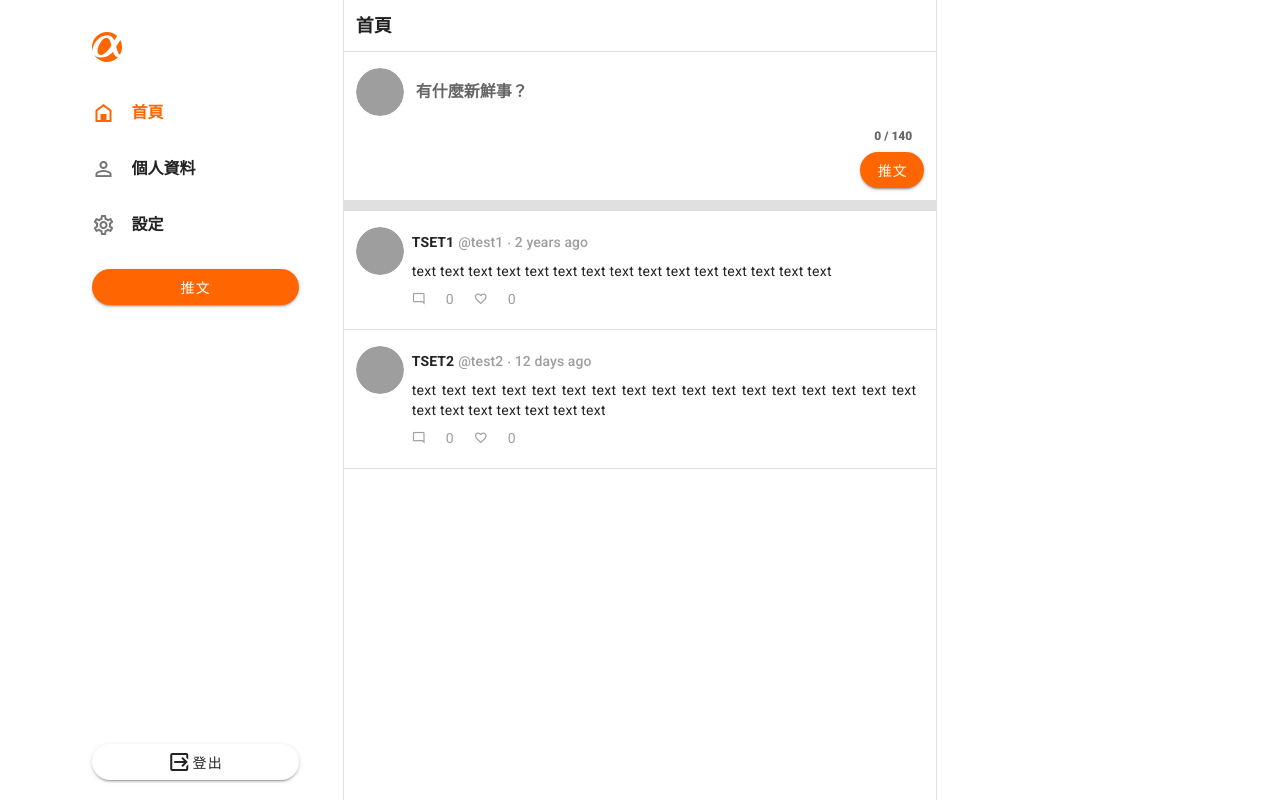
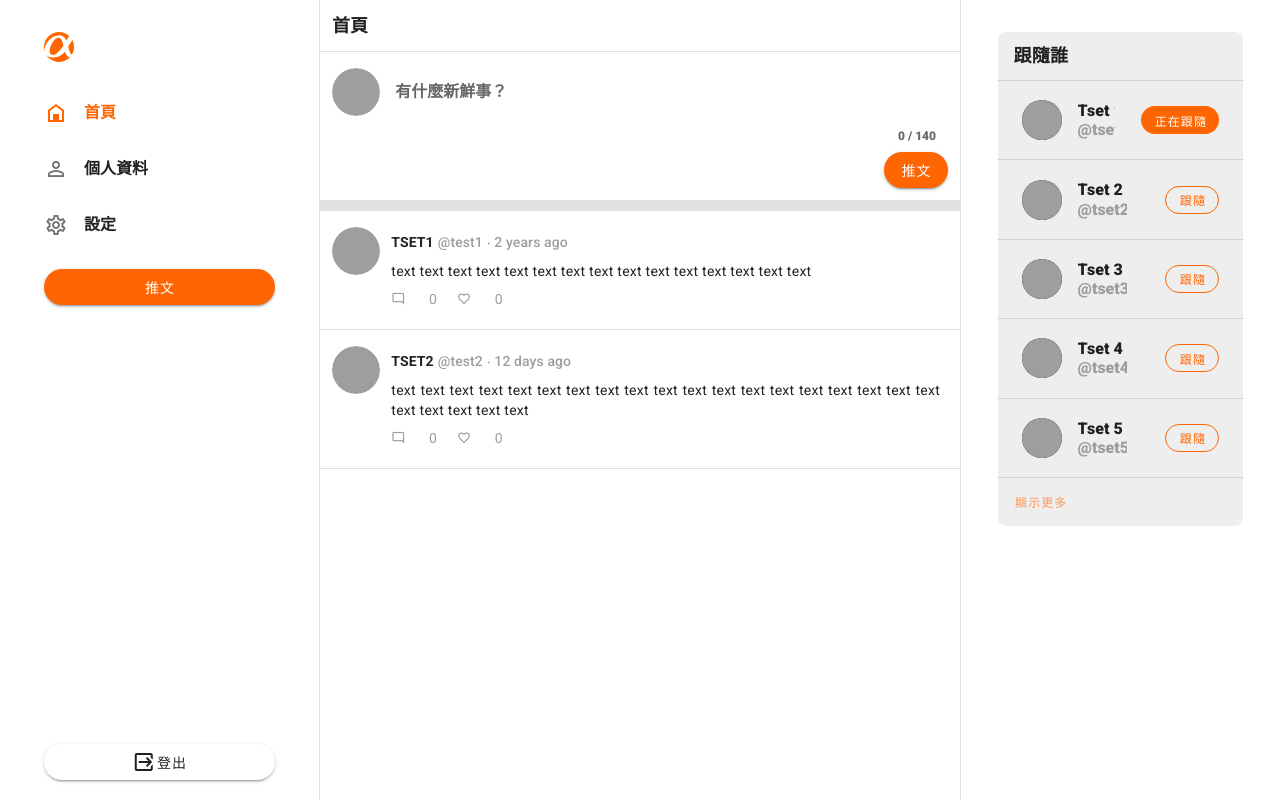
Before and after one commit to fogjogger1992/simple-twitter, a Vue app: page /#/home in a window 1280 px wide. Built offline with nearby package versions, Linux system fonts and the light colour scheme; grey boxes are pictures that could not be loaded.

Commit message:
Add TopUsers
Add TopUsers as a component
Modify Home UI

```diff
--- a/src/components/TopUsers.vue
+++ b/src/components/TopUsers.vue
@@ -0,0 +1,198 @@
+<template>
+  <v-row class="justify-center ma-0 pa-0">
+    <v-col cols="10" class="mt-5 pa-0">
+      <v-card flat class="mx-auto grey lighten-3 rounded-lg">
+        <v-card-title class="py-2">
+          <span class="font-weight-bold" style="font-size: 18px">跟隨誰</span>
+        </v-card-title>
+        <v-divider></v-divider>
+        <v-card-actions
+          v-for="userIndex in usersToShow"
+          :key="topUsers[userIndex - 1].account"
+          style="border-bottom: thin solid rgba(0, 0, 0, 0.12)"
+        >
+          <v-list-item class="grow">
+            <v-list-item-avatar color="grey darken-3">
+              <v-img
+                class="elevation-6"
+                alt=""
+                :src="topUsers[userIndex - 1].image"
+              ></v-img>
+            </v-list-item-avatar>
+
+            <v-list-item-content class="flex-shrink-1">
+              <v-list-item-title class="py-0 my-0"
+                ><p subtitle-2 font-weight-bold class="py-0 my-0">
+                  {{ topUsers[userIndex - 1].name }}
+                </p></v-list-item-title
+              >
+              <v-list-item-title class="py-0 my-0"
+                ><p subtitle-2 font-weight-bold class="grey--text py-0 my-0">
+                  @{{ topUsers[userIndex - 1].account }}
+                </p></v-list-item-title
+              >
+            </v-list-item-content>
+
+            <v-row align="center" justify="end">
+              <v-btn
+                v-if="!topUsers[userIndex - 1].isFollowed"
+                @click.stop.prevent="
+                  addFollowed(topUsers[userIndex - 1].account)
+                "
+                rounded
+                outlined
+                small
+                color="primary"
+                class="mr-3"
+              >
+                跟隨
+              </v-btn>
+              <v-btn
+                v-else
+                @click.stop.prevent="
+                  removeFollowed(topUsers[userIndex - 1].account)
+                "
+                rounded
+                small
+                elevation="0"
+                color="primary"
+                class="mr-3"
+              >
+                正在跟隨
+              </v-btn>
+            </v-row>
+          </v-list-item>
+        </v-card-actions>
+        <v-list-item
+          v-if="usersToShow < topUsers.length || topUsers.length > usersToShow"
+        >
+          <v-row class="py-2">
+            <v-btn
+              color="primary"
+              plain
+              small
+              elevation="0"
+              @click.stop.prevent="showMore()"
+              >顯示更多</v-btn
+            >
+          </v-row>
+        </v-list-item>
+      </v-card>
+    </v-col>
+  </v-row>
+</template>
+
+<script>
+const dummyData = {
+  users: [
+    {
+      account: "tset1",
+      name: "Tset 1",
+      image: "https://i.pravatar.cc/300",
+      isFollowed: true,
+    },
+    {
+      account: "tset2",
+      name: "Tset 2",
+      image: "https://i.pravatar.cc/300",
+      isFollowed: false,
+    },
+    {
+      account: "tset3",
+      name: "Tset 3",
+      image: "https://i.pravatar.cc/300",
+      isFollowed: false,
+    },
+    {
+      account: "tset4",
+      name: "Tset 4",
+      image: "https://i.pravatar.cc/300",
+      isFollowed: false,
+    },
+    {
+      account: "tset5",
+      name: "Tset 5",
+      image: "https://i.pravatar.cc/300",
+      isFollowed: false,
+    },
+    {
+      account: "tset6",
+      name: "Tset 6",
+      image: "https://i.pravatar.cc/300",
+      isFollowed: false,
+    },
+    {
+      account: "tset7",
+      name: "Tset 7",
+      image: "https://i.pravatar.cc/300",
+      isFollowed: false,
+    },
+    {
+      account: "tset8",
+      name: "Tset 8",
+      image: "https://i.pravatar.cc/300",
+      isFollowed: false,
+    },
+    {
+      account: "tset9",
+      name: "Tset 9",
+      image: "https://i.pravatar.cc/300",
+      isFollowed: false,
+    },
+    {
+      account: "tset10",
+      name: "Tset 10",
+      image: "https://i.pravatar.cc/300",
+      isFollowed: false,
+    },
+  ],
+};
+export default {
+  name: "TopUsers",
+  data() {
+    return {
+      topUsers: [],
+      usersToShow: 5,
+      totalUsers: 0,
+    };
+  },
+  created() {
+    this.fetchUsers();
+  },
+  mounted() {
+    this.totalUsers = this.topUsers.length;
+  },
+  methods: {
+    fetchUsers() {
+      const { users } = dummyData;
+      this.topUsers = users;
+    },
+    showMore() {
+      this.usersToShow = 10;
+      console.log(this.usersToShow);
+    },
+    addFollowed(userId) {
+      this.topUsers = this.topUsers.map((user) => {
+        if (user.account !== userId) {
+          return user;
+        }
+        return {
+          ...user,
+          isFollowed: true,
+        };
+      });
+    },
+    removeFollowed(userId) {
+      this.topUsers = this.topUsers.map((user) => {
+        if (user.account !== userId) {
+          return user;
+        }
+        return {
+          ...user,
+          isFollowed: false,
+        };
+      });
+    },
+  },
+};
+</script>
--- a/src/views/Home.vue
+++ b/src/views/Home.vue
@@ -1,5 +1,5 @@
 <template>
-  <v-container>
+  <v-container style="max-width: 1440px">
     <v-row>
       <v-col cols="12" sm="3" class="sidenavcol pa-0">
         <SideNavBar :user="user" />
```
